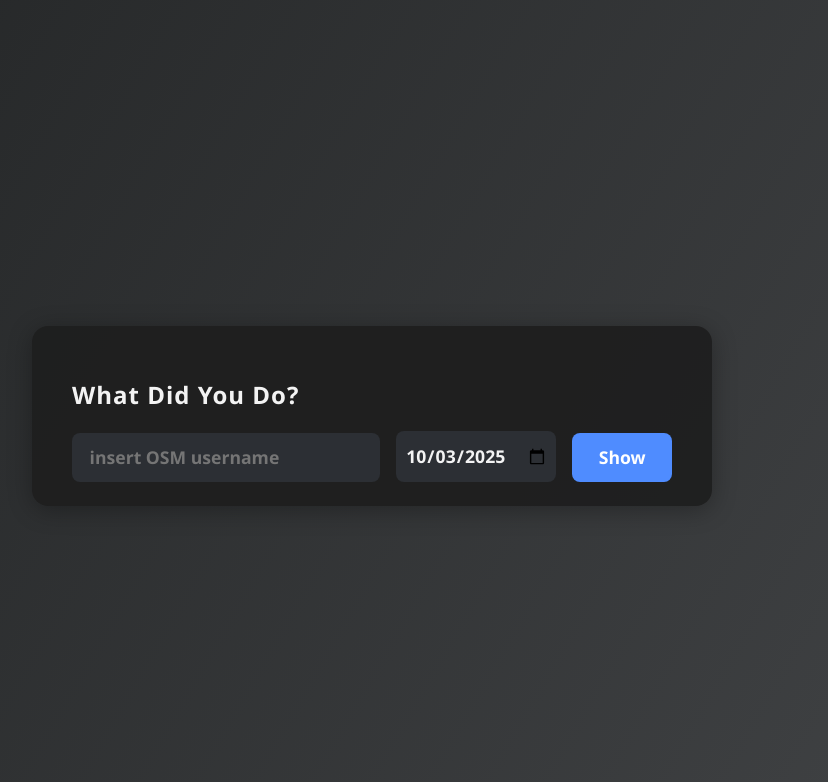
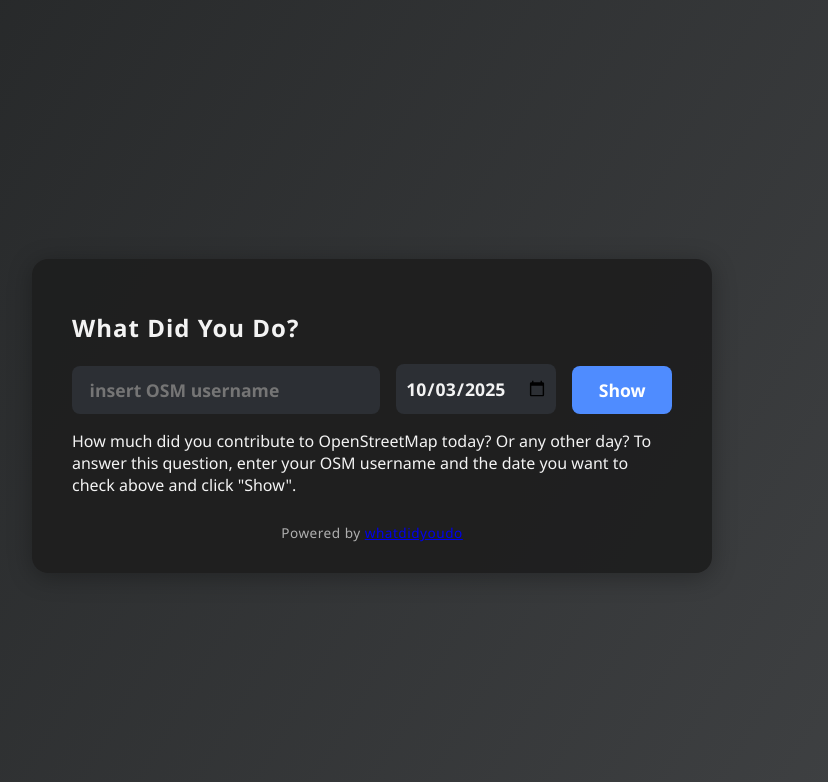
Before and after one commit to rompe/whatdidyoudo, a Flask app: page / in a window 1280 px wide. Shown: the top 782 px of the page, without its empty margins (268-1096 px from the left). Run offline with Flask 3, Linux system fonts and the light colour scheme.

Commit message:
Add a basic default text and a footer line

```diff
--- a/pyproject.toml
+++ b/pyproject.toml
@@ -7,7 +7,7 @@ packages = ["whatdidyoudo"]
 
 [project]
 name = "whatdidyoudo"
-version = "0.1.6"
+version = "0.1.7"
 description = "A minimal Flask app that shows the amount of OpenStreetMap changes made by a user on a day."
 authors = [
     { name = "Ulf Rompe", email = "whatdidyoudo.rompe.org@rompe.org" }
--- a/whatdidyoudo/static/style.css
+++ b/whatdidyoudo/static/style.css
@@ -88,6 +88,15 @@ h2 a {
     letter-spacing: 1px;
 }
 
+.footer {
+    text-align: center;
+    font-size: 0.85em;
+    color: #b0b0b0;
+    margin-top: 2em;
+    margin-bottom: 0.5em;
+    letter-spacing: 0.5px;
+}
+
 @media (max-width: 600px) {
     .container {
         padding: 1em 0.5em;
--- a/whatdidyoudo/templates/form.html
+++ b/whatdidyoudo/templates/form.html
@@ -43,7 +43,14 @@
         {% else %}
             <p>{{ user }} did not do anything on {{ date }}.</p>
         {% endif %}
+    {% else %}
+        <p>
+            How much did you contribute to OpenStreetMap today? Or any other day?
+
+            To answer this question, enter your OSM username and the date you want to check above and click "Show".
+        </p>
     {% endif %}
+    <p class="footer">Powered by <a href="https://github.com/rompe/whatdidyoudo">whatdidyoudo {{ config['VERSION'] }}</a></p>
     </div>
 </body>
 </html>
```
